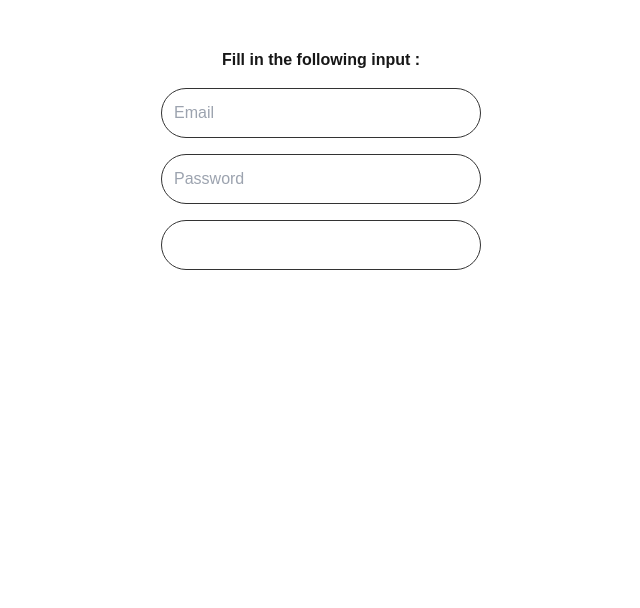
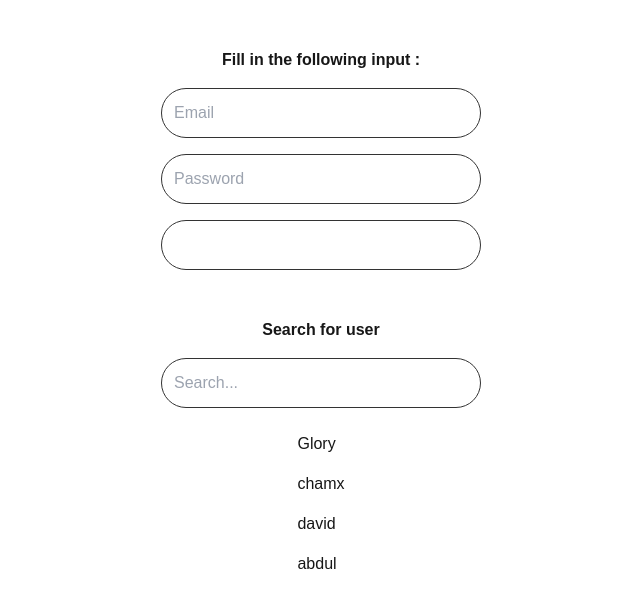
Before and after one commit to Cham-X/interview, a Next.js app: page /task in a window 1280 px wide. Shown: the top 608 px of the page, without its empty margins (319-959 px from the left). Built offline with nearby package versions, Linux system fonts and the light colour scheme.

Commit message:
task: filterInput updated

```diff
--- a/app/task/page.tsx
+++ b/app/task/page.tsx
@@ -24,7 +24,16 @@ const page = () => {
     else alert('Form Submitted');
   };
 
+  //creating a list that can be filtered based on user input
+   const [query, setQuery] = useState('');
+  const users = ['Glory', 'chamx', 'david', 'abdul'];
+
+  const filteredItems = users.filter((item) =>
+    item.toLowerCase().includes(query.toLowerCase())
+  );
+
   return (
+    <>
     <form onSubmit={handleSubmit} className='flex flex-col items-center justify-center gap-4 mt-12'>
       <h2 className='font-bold leading-2xl text-4'>Fill in the following input :</h2>
       <input
@@ -45,7 +54,24 @@ const page = () => {
       />
       {errors.password && <span className='text-red'>{errors.password}</span>}
       <button type="submit"  className='bg-inherit text-white rounded-full p-3 border w-[20rem] border-[#333] hover:bg-[#333] focus:none'>Submit</button>
-    </form>
+      </form>
+
+      {/* creating a list that can be filtered based on user input */}
+      <div className='flex flex-col items-center justify-center gap-4 mt-12'>
+      <h2 className='font-bold leading-2xl text-4'>Search for user</h2>
+      <input
+        placeholder="Search..."
+        value={query}
+        onChange={(e) => setQuery(e.target.value)}
+           className='bg-inherit text-white rounded-full p-3 border w-[20rem] border-[#333]  focus:none'
+      />
+      <ul>
+        {filteredItems.map((item, index) => (
+          <li key={index}>{item}</li>
+        ))}
+      </ul>
+    </div>
+    </>
   )
 }
 
```
